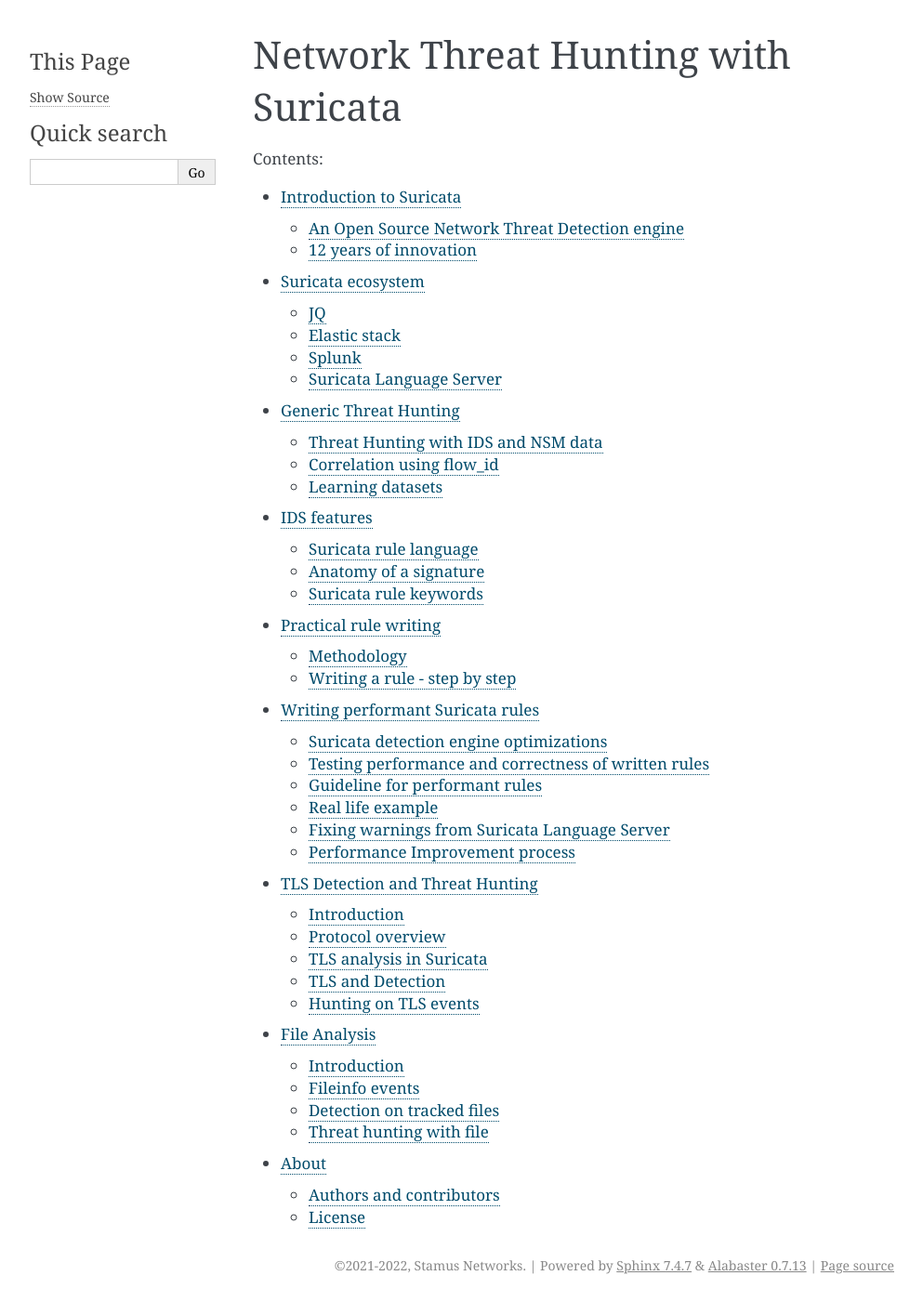
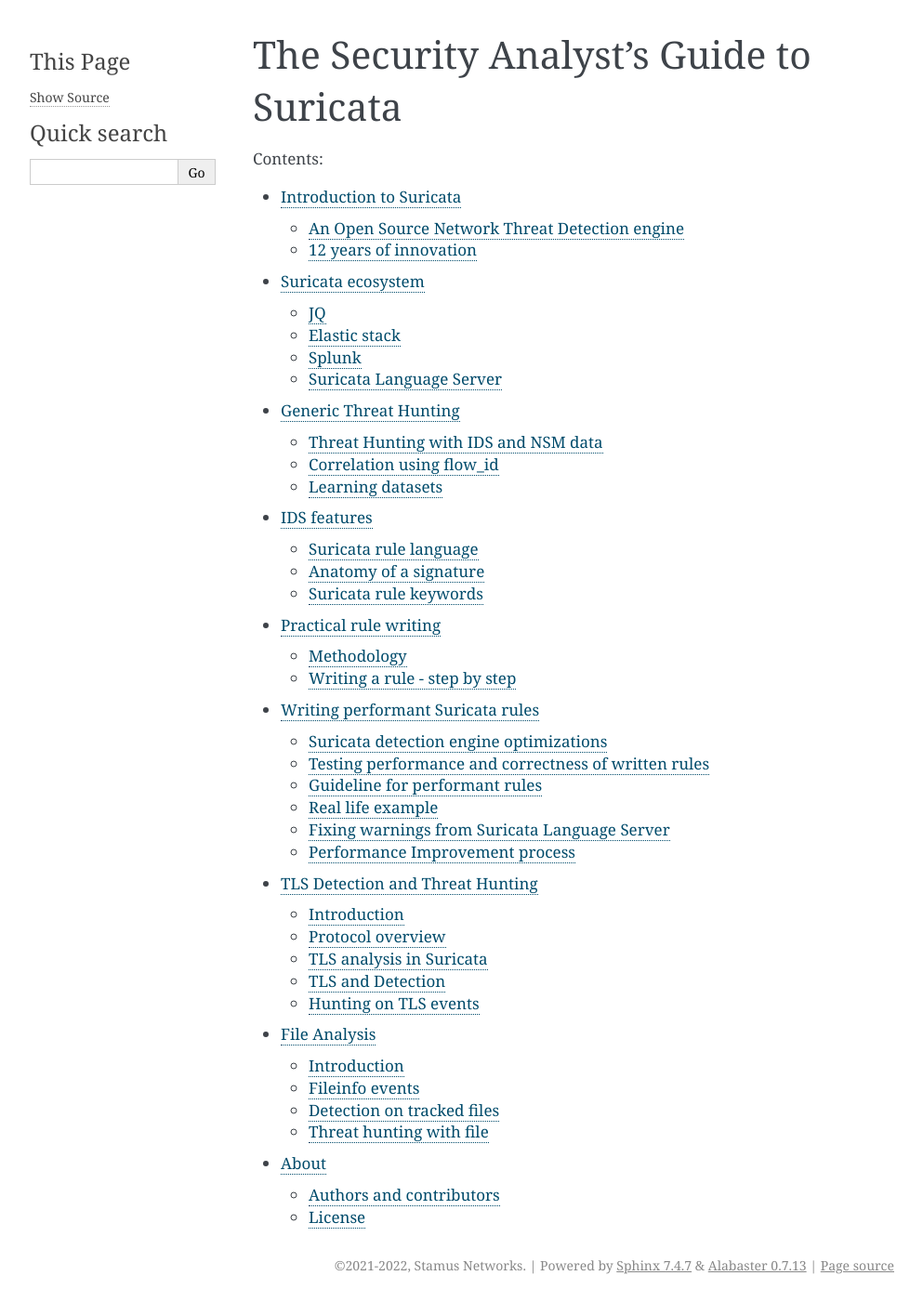
Before and after one commit to StamusNetworks/suricata-4-analysts, a Sphinx documentation site: the page built from source/index.rst, in a window 1280 px wide. Shown: the whole page at 93% size, without its empty margins (148-1141 px from the left). Built offline with Sphinx 7.4.7, drawn with Linux system fonts in a browser that asks for light colours.

```diff
--- a/source/conf.py
+++ b/source/conf.py
@@ -17,7 +17,7 @@
 
 # -- Project information -----------------------------------------------------
 
-project = 'Network Threat Hunting with Suricata'
+project = 'The Security Analyst’s Guide to Suricata'
 copyright = '2021-2022, Stamus Networks'
 author = 'Eric Leblond and Peter Manev'
 
--- a/source/index.rst
+++ b/source/index.rst
@@ -3,8 +3,8 @@
    You can adapt this file completely to your liking, but it should at least
    contain the root `toctree` directive.
 
-Network Threat Hunting with Suricata
-====================================
+The Security Analyst’s Guide to Suricata
+========================================
 
 .. toctree::
    :maxdepth: 2
```
Also changed, not shown: README.md (+2 -2 lines).
